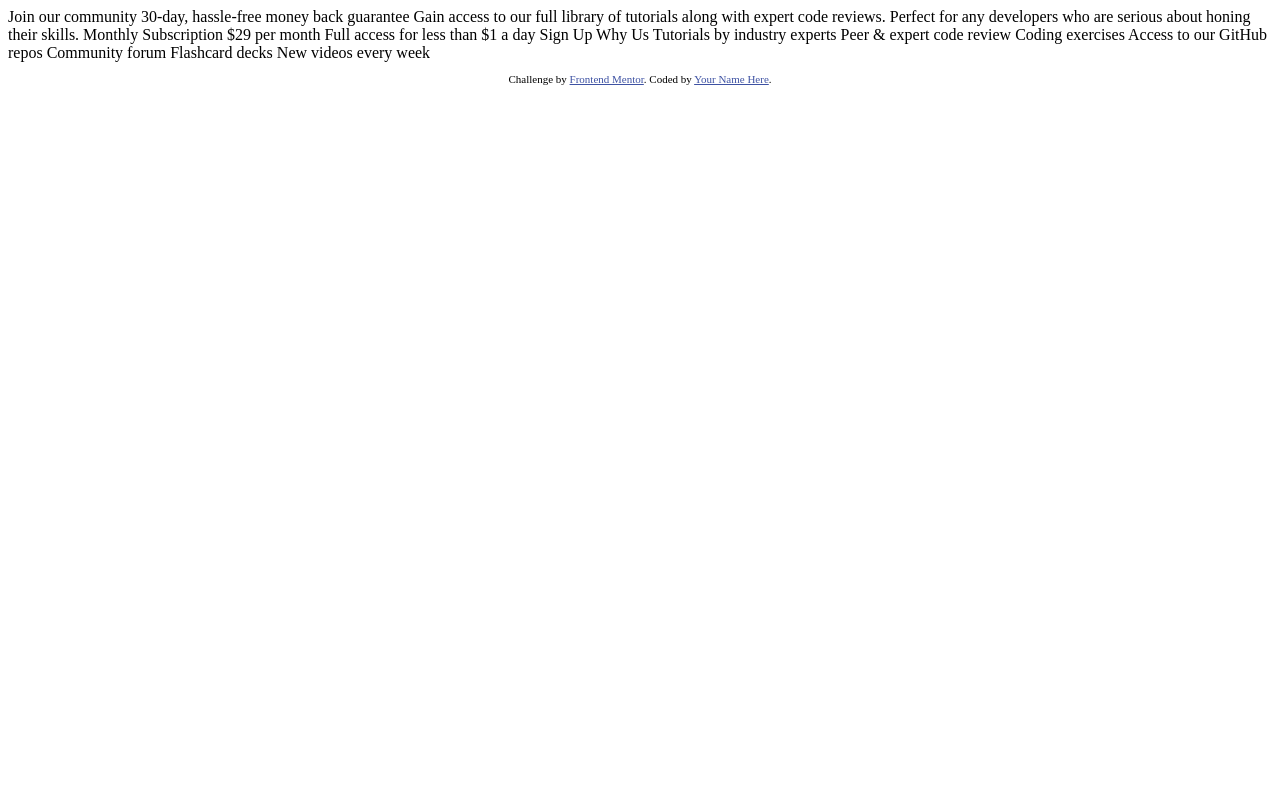
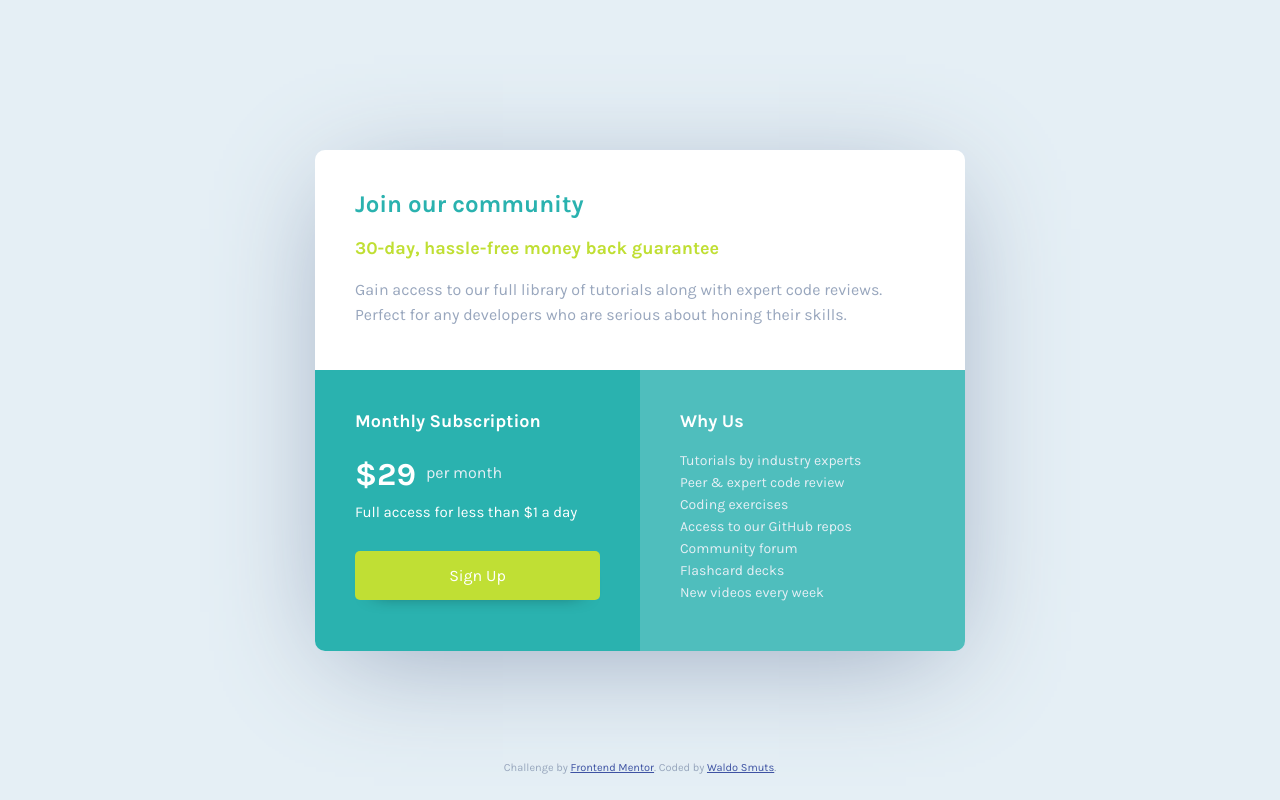
Before and after one commit to waldosmuts/single-price-grid-component, a plain HTML site: page index.html in a window 1280 px wide. Drawn offline with Linux system fonts and the light colour scheme.

Commit message:
first solution

```diff
--- a/index.html
+++ b/index.html
@@ -1,50 +1,54 @@
 <!DOCTYPE html>
 <html lang="en">
+
 <head>
   <meta charset="UTF-8">
-  <meta name="viewport" content="width=device-width, initial-scale=1.0"> <!-- displays site properly based on user's device -->
+  <meta name="viewport" content="width=device-width, initial-scale=1.0">
+  <link rel="icon" type="image/png" sizes="32x32" href="./images/favicon-32x32.png">
+  <title>Frontend Mentor | Single Price Grid Component</title>
+  <!-- Fonts -->
+  <link rel="preconnect" href="https://fonts.googleapis.com">
+  <link rel="preconnect" href="https://fonts.gstatic.com" crossorigin>
+  <link href="https://fonts.googleapis.com/css2?family=Karla:wght@400;700&display=swap" rel="stylesheet">
+  <!-- Stylesheets -->
+  <link rel="stylesheet" href="./main.css">
+</head>
 
-  <link rel="icon" type="image/png" sizes="32x32" href="./images/favicon-32x32.png">
-
-  <title>Frontend Mentor | Single Price Grid Component</title>
-
-  <!-- Feel free to remove these styles or customise in your own stylesheet 👍 -->
-  <style>
-    .attribution { font-size: 11px; text-align: center; }
-    .attribution a { color: hsl(228, 45%, 44%); }
-  </style>
-</head>
 <body>
-  Join our community
-
-  30-day, hassle-free money back guarantee
-
-  Gain access to our full library of tutorials along with expert code reviews.
-  Perfect for any developers who are serious about honing their skills.
-
-  Monthly Subscription
-
-  &dollar;29 per month
-
-  Full access for less than &dollar;1 a day
-
-  Sign Up
-
-  Why Us
-
-  Tutorials by industry experts
-  Peer &amp; expert code review
-  Coding exercises
-  Access to our GitHub repos
-  Community forum
-  Flashcard decks
-  New videos every week
-
+  <main>
+    <div class="container">
+      <div class="block">
+        <h2>Join our community</h2>
+        <h3>30-day, hassle-free money back guarantee</h3>
+        <p>
+          Gain access to our full library of tutorials along with expert code reviews.
+          Perfect for any developers who are serious about honing their skills.
+        </p>
+      </div>
+      <div class="block">
+        <h2>Monthly Subscription</h2>
+        <span><span><span>&dollar;29</span> per month</span></span>
+        <h3>Full access for less than &dollar;1 a day</h3>
+        <button>Sign Up</button>
+      </div>
+      <div class="block">
+        <h2>Why Us</h2>
+        <p>Tutorials by industry experts</p>
+        <p>Peer &amp; expert code review</p>
+        <p>Coding exercises</p>
+        <p>Access to our GitHub repos</p>
+        <p>Community forum</p>
+        <p>Flashcard decks</p>
+        <p>New videos every week</p>
+      </div>
+    </div>
+  </main>
   <footer>
     <p class="attribution">
       Challenge by <a href="https://www.frontendmentor.io?ref=challenge" target="_blank">Frontend Mentor</a>.
-      Coded by <a href="#">Your Name Here</a>.
+      Coded by <a href="https://github.com/waldosmuts" target="_blank">Waldo Smuts</a>.
     </p>
   </footer>
 </body>
+
 </html>
--- /dev/null
+++ b/main.scss
@@ -0,0 +1,155 @@
+// Colors
+$cyan: hsl(179, 62%, 43%);
+$light-cyan: rgba(42, 178, 175, 0.8);
+$lime: hsl(71, 73%, 54%);
+$gray: hsl(204, 43%, 93%);
+$blue: hsl(218, 22%, 67%);
+// Fonts
+$font-kar: 'Karla', sans-serif;
+
+body {
+    margin: 0;
+    font-family: $font-kar;
+    font-weight: 400;
+    font-size: 16px;
+    background-color: $gray;
+}
+
+main {
+    display: flex;
+    justify-content: center;
+    align-items: center;
+    height: 100vh;
+}
+
+.container {
+    display: grid;
+    grid-template-columns: 1fr;
+    border-radius: 5px;
+    overflow: hidden;
+    max-width: 450px;
+    margin: 70px 30px;
+    box-shadow: 0px 20px 111px -20px $blue;
+    .block {
+        padding: 25px;
+        h2 {
+            font-size: 20px;
+            margin-top: 0;
+        }
+        h3 {
+            font-size: 15px;
+            font-weight: 400;
+        }
+        p {
+            font-size: 14px;
+        }
+        button {
+            background-color: $lime;
+            color: white;
+            width: 100%;
+            padding: 15px;
+            border: none;
+            border-radius: 5px;
+            font-size: 16px;
+            font-family: $font-kar;
+            box-shadow: 0px 10px 20px -20px black;
+        }
+        &:nth-of-type(1) {
+            background-color: white;
+            h2 {
+                color: $cyan;
+            }
+            h3 {
+                color: $lime;
+                font-weight: 700;
+            }
+            p {
+                color: $blue;
+                line-height: 25px;
+            }
+        }
+        &:nth-of-type(2) {
+            background-color: $cyan;
+            color: white;
+            h2 {
+                font-size: 18px;
+            }
+            span {
+                display: flex;
+                align-items: center;
+                span {
+                    color: $gray;
+                    span {
+                        color: white;
+                        font-size: 32px;
+                        font-weight: 700;
+                        margin-right: 10px;
+                    }
+                }
+            }
+            h3 {
+                margin: 5px 0 30px;
+            }
+        }
+        &:nth-of-type(3) {
+            background-color: $light-cyan;
+            color: white;
+            h2 {
+                font-size: 18px;
+                margin-bottom: 25px;
+            }
+            p {
+                line-height: 8px;
+                color: $gray;
+            }
+        }
+    }
+}
+
+footer {
+    position: relative;
+    width: 100%;
+}
+.attribution {
+    position: absolute;
+    text-align: center;
+    top: -50px;
+    font-size: 11px;
+    width: 100%;
+    color: $blue;
+    a {
+        color: hsl(228, 45%, 44%);
+    }
+}
+
+@media screen and (min-width: 900px) {
+    .container {
+        grid-template-columns: 1fr 1fr;
+        grid-template-rows: 220px 1fr;
+        max-width: 650px;
+        border-radius: 10px;
+        .block {
+            padding: 40px;
+            &:nth-of-type(1) {
+                grid-column: 1 / -1;
+                h2 {
+                    font-size: 24px;
+                }
+                h3 {
+                    font-size: 18px;
+                }
+                p {
+                    font-size: 16px;
+                }
+            }
+            &:nth-of-type(2) {
+                span {
+                    margin-top: 5px;
+                }
+                h3 {
+                    margin-top: 10px;
+                }
+            }
+        }
+    }
+}
```
Also changed, not shown: main.css (added), 1 other file.
